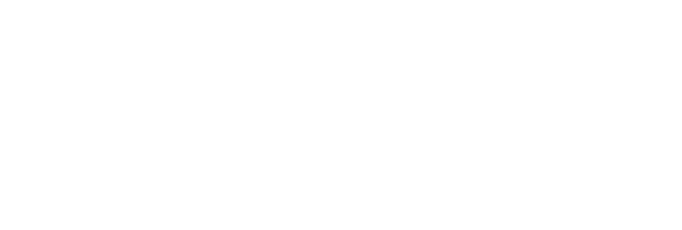
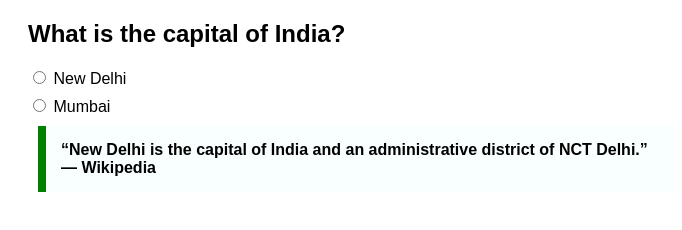
Before and after one commit to acciojob/trivia-LokeshGoswami2003, a website: page main.html in a window 1280 px wide. Shown: the whole page, without its empty margins (0-682 px from the left). Drawn offline with Linux system fonts and the light colour scheme.

Commit message:
created a submission

```diff
--- a/main.html
+++ b/main.html
@@ -8,6 +8,18 @@
 
 <body>
 	<!-- the entire body must be written by student -->
+	 <div class="question-block">
+    <h2>What is the capital of India?</h2>
+
+    <div class="options">
+      <label><input type="radio" name="capital" value="new-delhi"> New Delhi</label>
+      <label><input type="radio" name="capital" value="mumbai"> Mumbai</label>
+    </div>
+
+    <blockquote class="quote">
+      “New Delhi is the capital of India and an administrative district of NCT Delhi.” — Wikipedia
+    </blockquote>
+  </div>
     <script type="text/javascript" src="./script.js">
 </script>
 
--- a/styles.css
+++ b/styles.css
@@ -1,2 +1,22 @@
+.question-block {
+  font-family: Arial, sans-serif;
+  margin: 20px;
+}
 
-/* Your CSS Code here. */
+.options {
+  margin-top: 15px;
+}
+
+.options label {
+  display: block;
+  margin-bottom: 8px;
+}
+
+.quote {
+  max-width: 600px;
+  margin: 10px;
+  padding: 15px;
+  border-left: 8px solid green;
+  background-color: #f8fffe;
+  font-weight: bold;
+}
```
